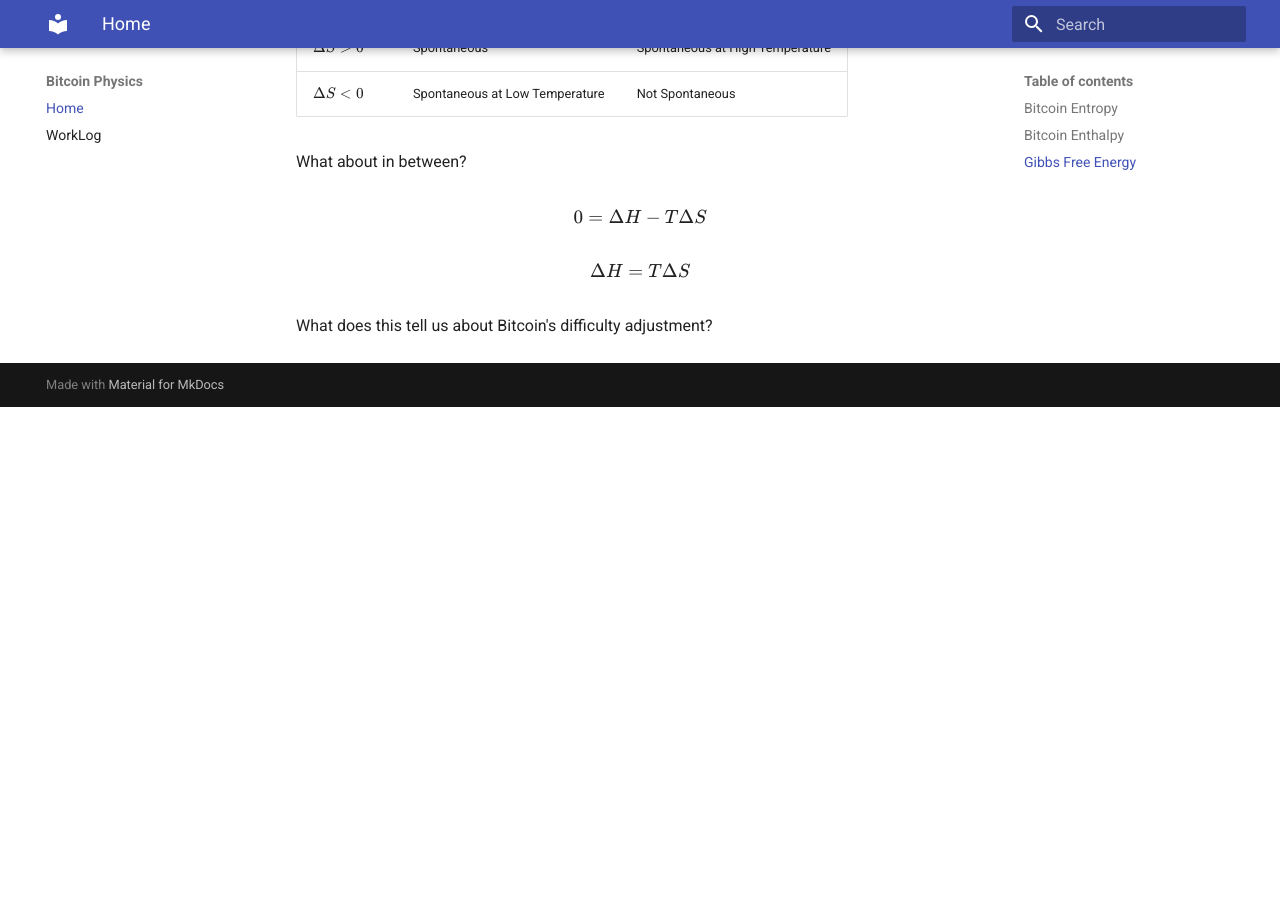
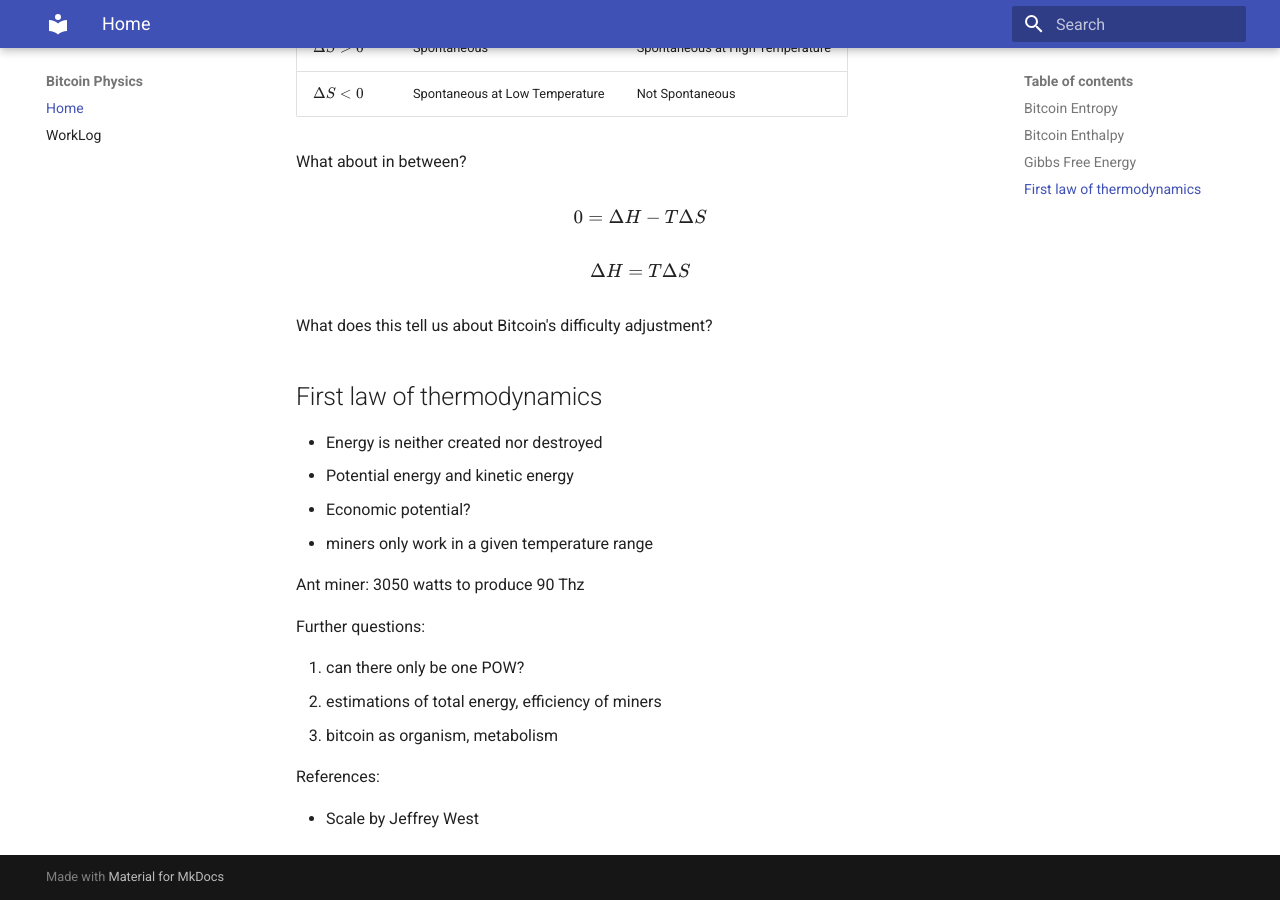
Before and after one commit to asherp/bitcoin_physics, an MkDocs documentation site: the page built from docs/README.md, in a window 1280 px wide and 900 px high, scrolled down 2571 px. Built offline with MkDocs 1.6.1 and Material for MkDocs 9.7.7, drawn with Linux system fonts in a browser that asks for light colours; before the commit the page ends 2978 px from its top, so only the background shows below that; some of the changed text lies outside the part shown.

Commit message:
bitcoin physics on clubhouse

```diff
--- a/docs/README.md
+++ b/docs/README.md
@@ -72,11 +72,11 @@ In Bitcoin, we are interested in the total energy put and released from bitcoin
 As the bitcoin network grows, we have seen more and more energy being absorbed by bitcoin mining, so the system is clearly endothermic over long time scales. When the hashrate reduces, however, the energy available to mining may be reallocated elsewhere.
 
 
+
+## Gibbs Free Energy
+
 In Thermite, if the reactants have more energy than the surrounding system, then one might expect a sponanteous reaction to occur. However, there are chemical reactions like Ice packs that occur sponanteous and pull energy from the environment. To understand whether a system is set up for spontaneous reaction, we need to take into account Entropy as well as Enthalpy.
 
-
-
-## Gibbs Free Energy
 
 The Gibbs Free Energy relates Enthalpy, $\Delta H$, Temperature $T$ and Entropy $\Delta S$ to determine the energy available to work.
 
@@ -105,3 +105,22 @@ $$
 $$
 
 What does this tell us about Bitcoin's difficulty adjustment?
+
+## First law of thermodynamics
+
+* Energy is neither created nor destroyed
+* Potential energy and kinetic energy
+* Economic potential?
+* miners only work in a given temperature range
+
+Ant miner: 3050 watts to produce 90 Thz
+
+Further questions:
+
+1. can there only be one POW?
+1. estimations of total energy, efficiency of miners
+1. bitcoin as organism, metabolism
+
+References:
+
+* Scale by Jeffrey West
```
Also changed, not shown: WorkLog.md (+1 -13 lines), docs/WorkLog.md (added, +13 -0 lines).
